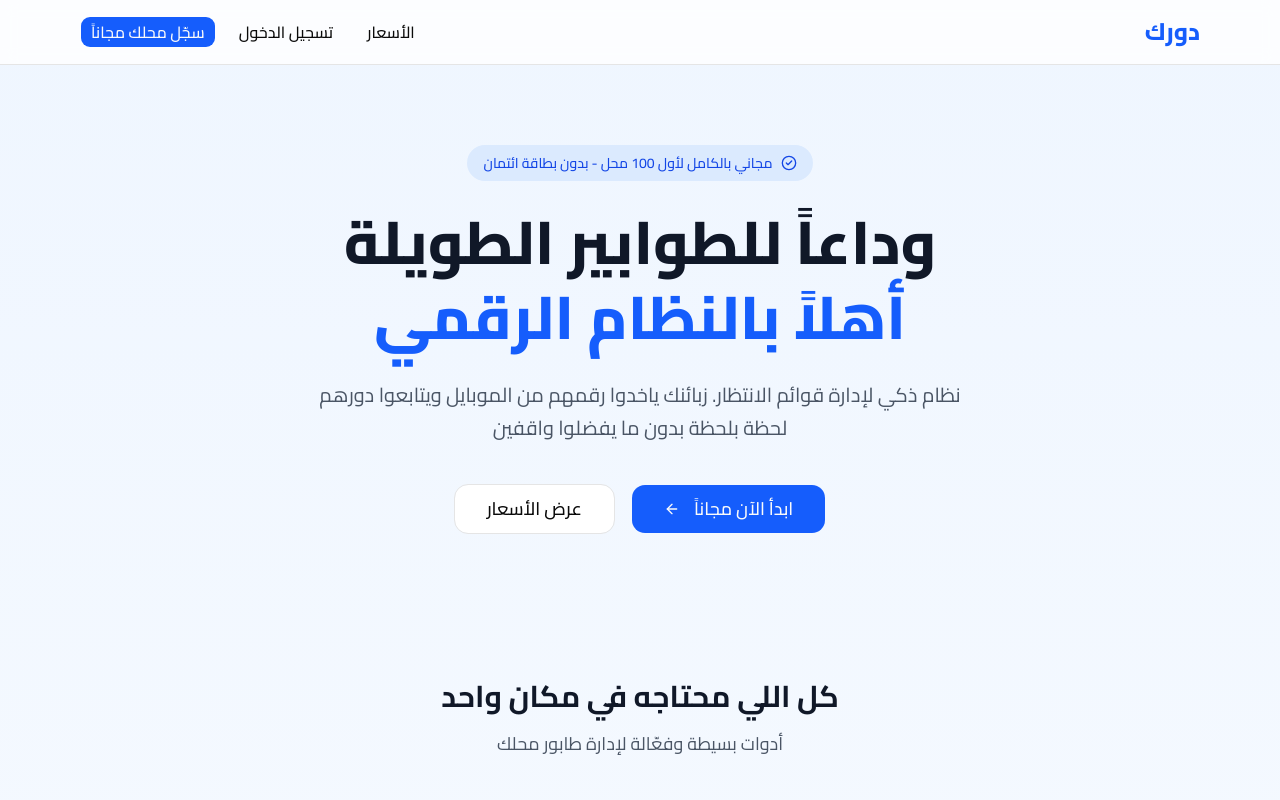
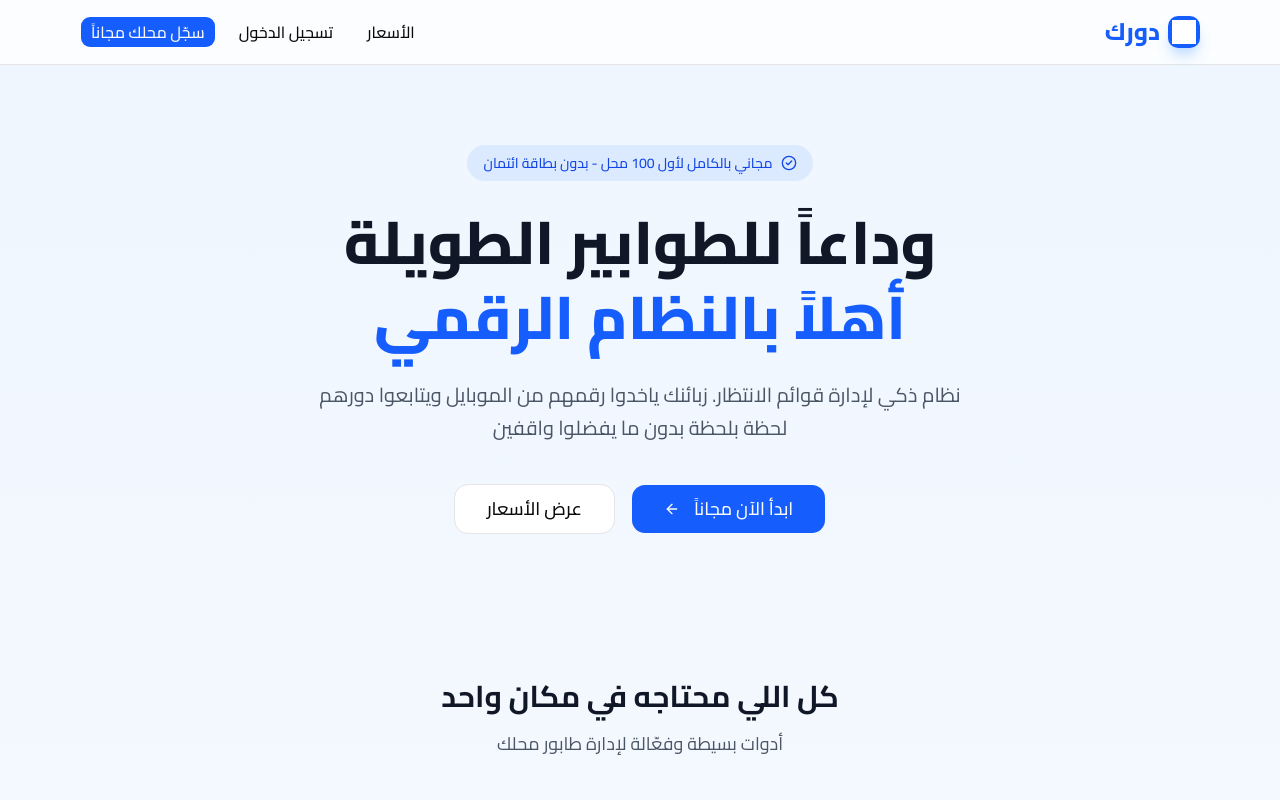
Before and after one commit to 1PROO/Q-Next, a Next.js app: page / in a window 1280 px wide. Shown: the top 800 px of the page. Built offline with nearby package versions, Linux system fonts and the light colour scheme; no server answers.

Commit message:
Add custom branding: logo and favicon

```diff
--- a/src/app/dashboard/layout.tsx
+++ b/src/app/dashboard/layout.tsx
@@ -30,8 +30,13 @@ export default function DashboardLayout({
       <nav className="bg-white dark:bg-gray-800 border-b dark:border-gray-700 sticky top-0 z-50 transition-colors">
         <div className="max-w-7xl mx-auto px-4 py-3 flex items-center justify-between">
           <div className="flex items-center gap-6">
-            <Link href="/" className="text-xl font-extrabold text-blue-600 dark:text-blue-400">
-              دورك
+            <Link href="/" className="flex items-center gap-2 group">
+              <div className="bg-blue-600 rounded-lg p-1 group-hover:scale-110 transition-transform shadow-lg shadow-blue-200 dark:shadow-none">
+                <img src="/logo.png" alt="Dawrak Logo" className="h-6 w-6 invert brightness-0" />
+              </div>
+              <span className="text-xl font-extrabold text-blue-600 dark:text-blue-400">
+                دورك
+              </span>
             </Link>
             <div className="hidden md:flex items-center gap-1">
               {navItems.map((item) => {
--- a/src/app/layout.tsx
+++ b/src/app/layout.tsx
@@ -17,12 +17,23 @@ export const metadata: Metadata = {
     "نظام ذكي لإدارة قوائم الانتظار في المحلات الخدمية. وداعاً للطوابير الطويلة!",
   keywords: ["قوائم انتظار", "طابور رقمي", "إدارة المحلات", "دورك"],
   metadataBase: new URL(process.env.NEXT_PUBLIC_APP_URL || "http://localhost:3000"),
+  icons: {
+    icon: "/logo.png",
+    apple: "/logo.png",
+  },
   openGraph: {
     title: "دورك - نظام قوائم الانتظار الرقمية",
     description: "نظام ذكي لإدارة قوائم الانتظار. وداعاً للطوابير الطويلة!",
     type: "website",
     locale: "ar_EG",
   },
+};
+
+export const viewport = {
+  width: "device-width",
+  initialScale: 1,
+  maximumScale: 1,
+  userScalable: false,
 };
 
 export default function RootLayout({
--- a/src/app/page.tsx
+++ b/src/app/page.tsx
@@ -69,8 +69,13 @@ export default function LandingPage() {
       {/* Navbar */}
       <nav className="border-b bg-white/80 dark:bg-gray-900/80 backdrop-blur-sm sticky top-0 z-50">
         <div className="max-w-6xl mx-auto px-4 py-4 flex items-center justify-between">
-          <Link href="/" className="text-2xl font-extrabold text-blue-600 dark:text-blue-400">
-            دورك
+          <Link href="/" className="flex items-center gap-2 group">
+            <div className="bg-blue-600 rounded-lg p-1 group-hover:scale-110 transition-transform shadow-lg shadow-blue-200 dark:shadow-none">
+              <img src="/logo.png" alt="Dawrak Logo" className="h-6 w-6 invert brightness-0" />
+            </div>
+            <span className="text-2xl font-extrabold text-blue-600 dark:text-blue-400">
+              دورك
+            </span>
           </Link>
           <div className="flex items-center gap-3">
             <Link href="/pricing">
--- a/src/app/pricing/page.tsx
+++ b/src/app/pricing/page.tsx
@@ -78,8 +78,13 @@ export default function PricingPage() {
       {/* Navbar */}
       <nav className="border-b bg-white/80 dark:bg-gray-900/80 backdrop-blur-sm sticky top-0 z-50">
         <div className="max-w-6xl mx-auto px-4 py-4 flex items-center justify-between">
-          <Link href="/" className="text-2xl font-extrabold text-blue-600">
-            دورك
+          <Link href="/" className="flex items-center gap-2 group">
+            <div className="bg-blue-600 rounded-lg p-1 group-hover:scale-110 transition-transform shadow-lg shadow-blue-200 dark:shadow-none">
+              <img src="/logo.png" alt="Dawrak Logo" className="h-6 w-6 invert brightness-0" />
+            </div>
+            <span className="text-2xl font-extrabold text-blue-600">
+              دورك
+            </span>
           </Link>
           <div className="flex items-center gap-3">
             <Link href="/sign-in">
```
Also changed, not shown: public/logo.png (added).
